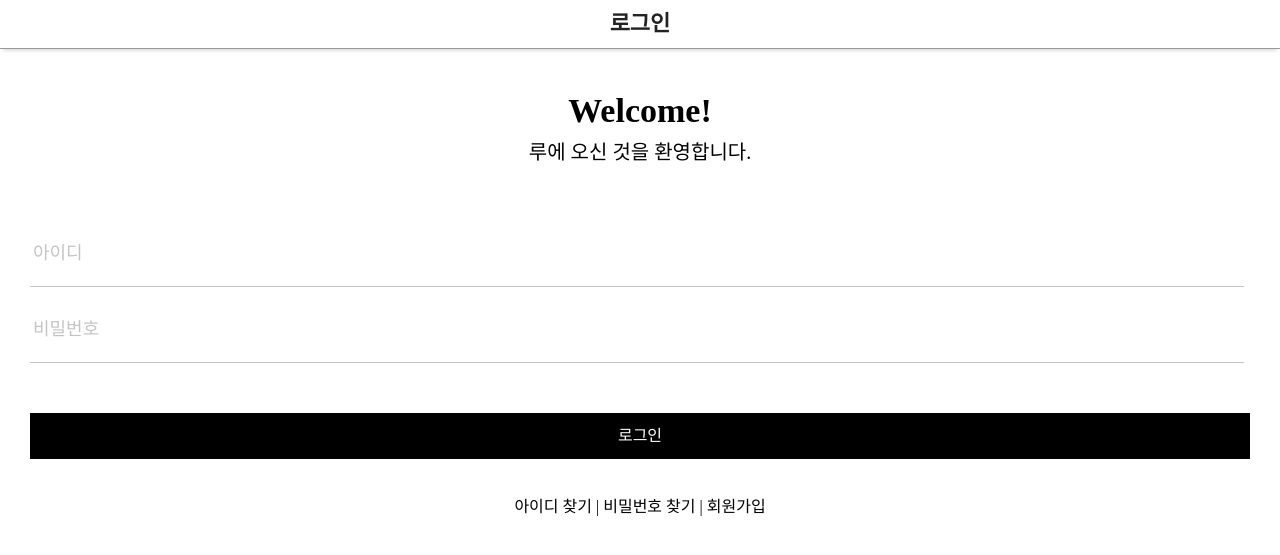
After one commit to DeveloperRooney/php_board, a PHP site: page /user/login.php in a window 1280 px wide. The commit adds this page. Shown: the top 555 px of the page. Run offline with PHP 8.4, Linux system fonts and the light colour scheme.

Commit message:
index, login 페이지 수정

```diff
--- a/exam/article/doWrite.php
+++ b/exam/article/doWrite.php
@@ -1,6 +1,6 @@
 <?php
 
-$dbConn = mysqli_connect("localhost", "wayne94", "suhan1994@@", "wayne94") or die("MariaDB 연결 실패");
+require_once("../util/dao.php");
 
 $title = $_POST['title'];
 $name = $_POST['name'];
--- a/exam/util/dao.php
+++ b/exam/util/dao.php
@@ -1,5 +1,5 @@
 <?php
 
-$dbConn = mysqli_connect("localhost", "wayne94", "suhan1994@@", "wayne94") or die("MariaDB 연결 실패");
+$dbConn = mysqli_connect("wayne94.cafe24.com", "wayne94", "suhan1994@@", "wayne94") or die("MariaDB 연결 실패");
 
 ?>
--- a/front/css/util.css
+++ b/front/css/util.css
@@ -1,3 +1,4 @@
+
 .layout {
     width : 68%;
     margin : 0 auto;
--- a/front/topmenu.php
+++ b/front/topmenu.php
@@ -107,7 +107,7 @@
             <div class="topmenu-top layout">
                 <ul>
                     <li><a href="">회원가입</a></li>
-                    <li><a href="">로그인</a></li>
+                    <li><a href="user/login.php">로그인</a></li>
                 </ul>
             </div>
         </div>
--- /dev/null
+++ b/front/user/login.php
@@ -0,0 +1,111 @@
+<!DOCTYPE html>
+<html lang="ko">
+<head>
+    <meta charset="UTF-8">
+    <meta http-equiv="X-UA-Compatible" content="IE=edge">
+    <meta name="viewport" content="width=device-width, initial-scale=1.0">
+
+    <!-- CSS -->
+    <link rel="stylesheet" href="../css/reset.css">
+    <link rel="stylesheet" href="../css/util.css">
+
+    <title>루 :: 로그인</title>
+</head>
+
+<style>
+
+    .login-top {
+        padding : 13px 0;
+        text-align : center;
+        color : #222;
+        font-weight : bold;
+        font-size : 22px;
+        border-bottom : 1px solid #999;
+        box-shadow: 0 4px 4px -3px #CFCFCF;
+
+    }
+
+    .login-title {
+        padding : 45px 0;
+    }
+
+    .login-title h1, p {
+        text-align : center;
+    }
+
+    .login-title h1 {
+        font-weight : bold;
+        font-size : 34px;
+    }
+
+    .login-title p {
+        padding : 14px;
+        font-weight : 400;
+        font-size : 20px;
+    }
+
+    .login-input {
+        padding : 0 30px;
+    }
+
+    .login-input input{
+        border : none;
+        border-bottom : 1.5px solid #c5c4c4;
+        font-size : 18px;
+        padding : 15px 3px;
+        width : 99%;
+        height : 35px;
+        margin-bottom : 10px;
+    }
+
+    /* .login-input input:focus{
+        outline:none;
+    } */
+
+    .login-input input::placeholder {
+        color : #c5c4c4;
+    }
+
+    .login-input a {
+        display: block;
+        width : auto;
+        margin : 40px 0;
+        padding : 15px 0;
+        color : white;
+        text-align : center;
+        background-color : black;
+    }
+
+    .search {
+        text-align : center;
+    }
+</style>
+
+<body>
+    <div class="login-top">
+        로그인
+    </div>
+    <div class="layout">
+        <div class="login-title">
+            <h1 style="text-align:center;">Welcome!</h1>
+            <p>루에 오신 것을 환영합니다.</p>
+        </div>
+    </div>
+    <div class="login-input">
+        <form action="doLogin.php" method=>
+            <input type="text" placeholder="아이디">
+            <input type="password" placeholder="비밀번호">
+            <a href="javascript:login()">로그인</a>
+        </form>
+    </div>
+    <div class="search">
+        <a href="">아이디 찾기</a> | <a href="">비밀번호 찾기</a> | <a href="">회원가입</a>
+    </div>
+</body>
+
+<script>
+    function login() {
+        alert("로그인 버튼 테스트");
+    }
+</script>
+</html>
```
Also changed, not shown: front/index.php (+72 -0 lines).
